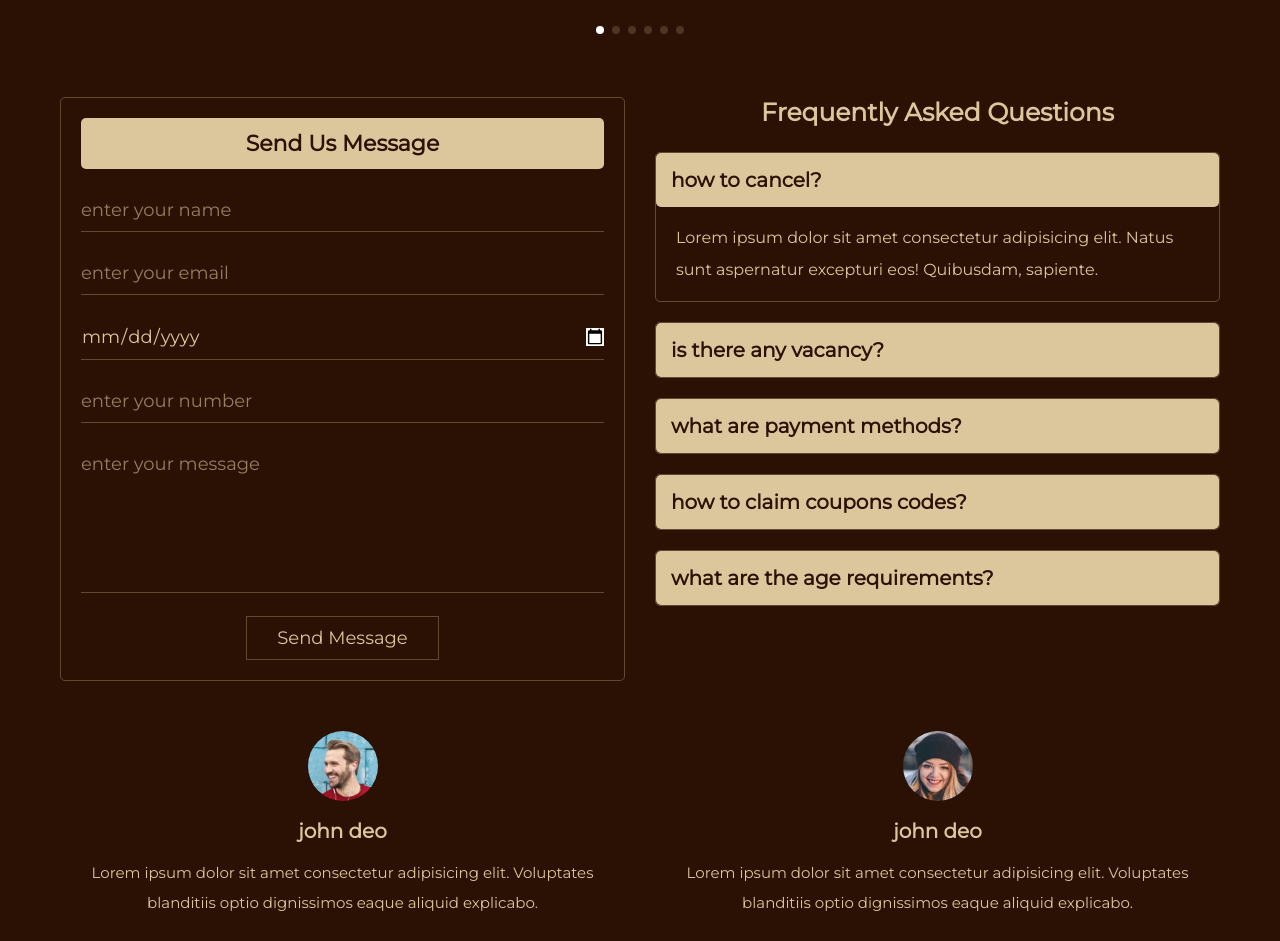
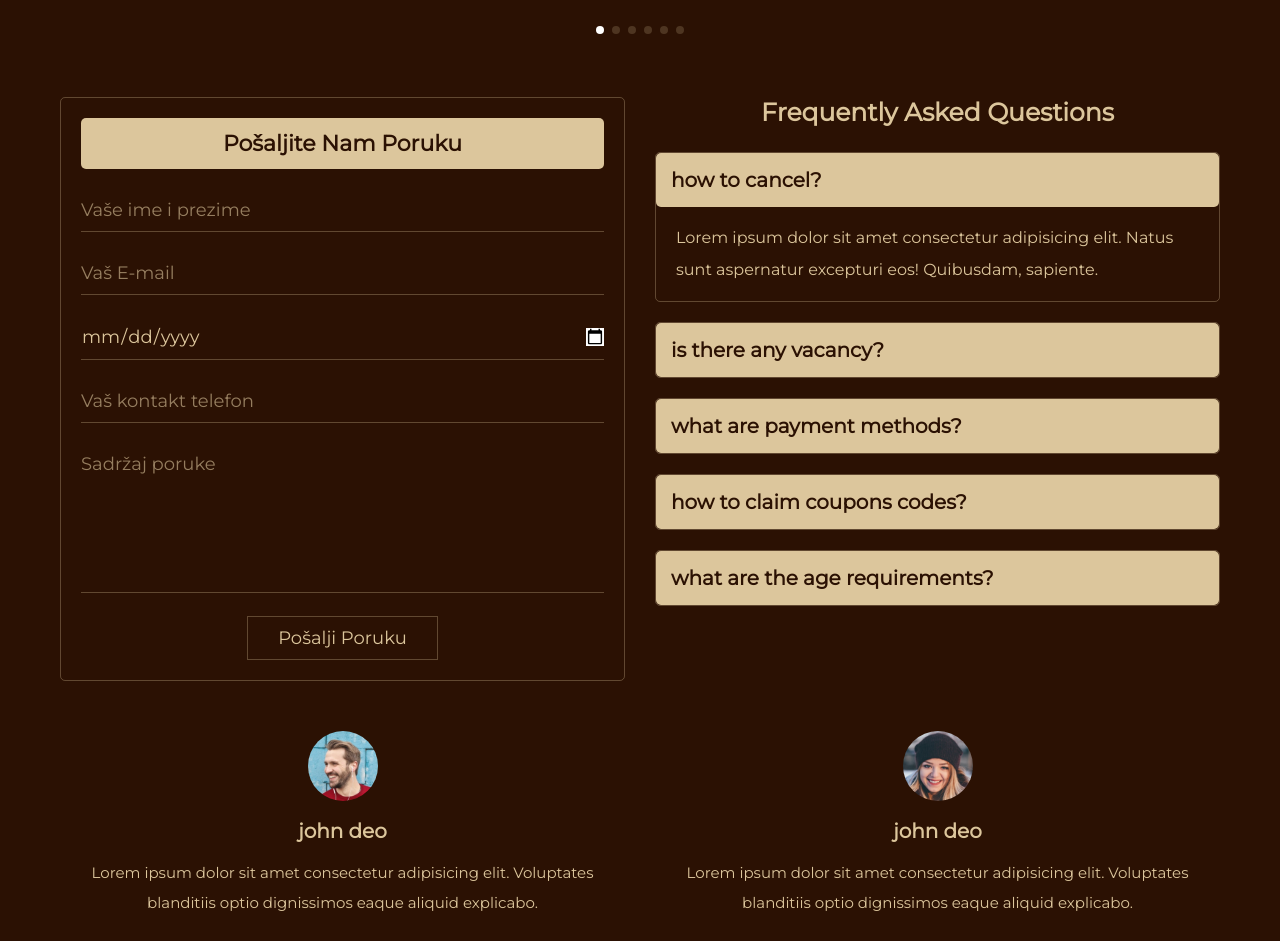
Before and after one commit to Alex0160/hugo-website, a plain HTML site: page index.html in a window 1280 px wide. Shown: the part 3582-4523 px from the top of the page. Drawn offline with nearby package versions, Linux system fonts and the light colour scheme.

Commit message:
Fourth commit

```diff
--- a/index.html
+++ b/index.html
@@ -311,13 +311,13 @@
    <div class="row">
 
       <form action="" method="post">
-         <h3>send us message</h3>
-         <input type="text" name="name" required maxlength="50" placeholder="enter your name" class="box">
-         <input type="email" name="email" required maxlength="50" placeholder="enter your email" class="box">
+         <h3>Pošaljite nam poruku</h3>
+         <input type="text" name="name" required maxlength="50" placeholder="Vaše ime i prezime" class="box">
+         <input type="email" name="email" required maxlength="50" placeholder="Vaš E-mail" class="box">
          <input type="date" name="check_in" class="box" required>
-         <input type="number" name="number" required maxlength="10" min="0" max="9999999999" placeholder="enter your number" class="box">
-         <textarea name="msg" class="box" required maxlength="1000" placeholder="enter your message" cols="30" rows="10"></textarea>
-         <input type="submit" value="send message" name="send" class="btn">
+         <input type="number" name="number" required maxlength="10" min="0" max="9999999999" placeholder="Vaš kontakt telefon" class="box">
+         <textarea name="msg" class="box" required maxlength="1000" placeholder="Sadržaj poruke" cols="30" rows="10"></textarea>
+         <input type="submit" value="Pošalji Poruku" name="send" class="btn">
       </form>
 
       <div class="faq">
@@ -416,8 +416,8 @@
 
       <div class="box">
          <a href="tel:38163464919"><i class="fas fa-phone"></i> +381-63-464-919</a>
-         <a href="mailto:hugo.apartman@gmail.com"><i class="fas fa-envelope"></i> hugo.apartman@gmail.com</a>
-         <a href="https://maps.app.goo.gl/XL3hadpZgtx6Srni8" target="_blank"><i class="fas fa-map-marker-alt"></i> Njegoseva 50, Sokobanja, Srbija</a>
+         <a href="mailto:hugoapartman@gmail.com"><i class="fas fa-envelope"></i> hugoapartman@gmail.com</a>
+         <a href="https://maps.app.goo.gl/6qb2vpUmRbPcYnue9" target="_blank"><i class="fas fa-map-marker-alt"></i> Njegoševa 61, 18230 Sokobanja, Srbija</a>
       </div>
 
       <div class="box">
```
